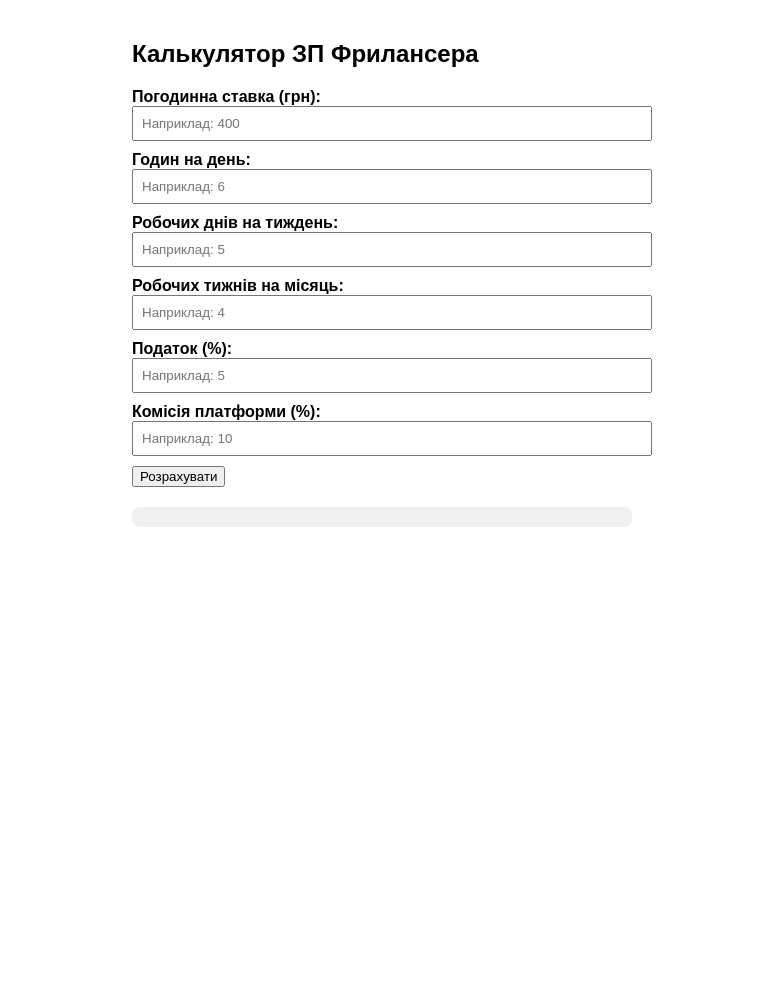
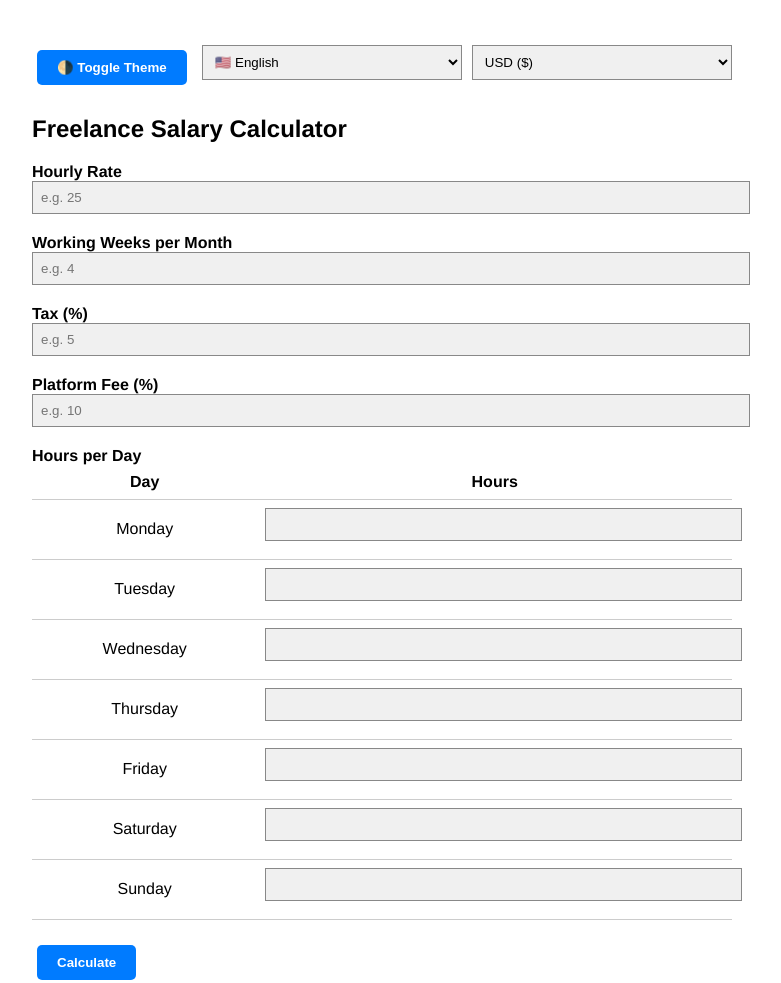
Before and after one commit to franklingothic14/freelance-pay-calc, a plain HTML site: page index.html in a window 1280 px wide. Shown: the top 983 px of the page, without its empty margins (258-1039 px from the left). Before the commit the page ends 800 px from the top, so only its background shows below. Drawn offline with Linux system fonts and the light colour scheme.

Commit message:
Update index.html

```diff
--- a/index.html
+++ b/index.html
@@ -1,61 +1,199 @@
 <!DOCTYPE html>
-<html lang="uk">
+<html lang="en">
 <head>
   <meta charset="UTF-8">
-  <title>Калькулятор ЗП Фрилансера</title>
+  <title>Freelance Salary Calculator</title>
   <style>
-    body { font-family: sans-serif; max-width: 500px; margin: 40px auto; }
-    input { width: 100%; margin-bottom: 10px; padding: 8px; }
-    label { font-weight: bold; }
-    .result { margin-top: 20px; padding: 10px; background: #f0f0f0; border-radius: 8px; }
+    :root {
+      --bg-color: #ffffff;
+      --text-color: #000000;
+      --card-bg: #f0f0f0;
+    }
+
+    .dark-theme {
+      --bg-color: #1e1e1e;
+      --text-color: #f5f5f5;
+      --card-bg: #2a2a2a;
+    }
+
+    body {
+      font-family: Helvetica, sans-serif;
+      background-color: var(--bg-color);
+      color: var(--text-color);
+      max-width: 700px;
+      margin: 40px auto;
+      padding: 0 10px;
+      transition: background-color 0.3s, color 0.3s;
+    }
+
+    input, select {
+      width: 100%;
+      margin-bottom: 10px;
+      padding: 8px;
+      background-color: var(--card-bg);
+      color: var(--text-color);
+      border: 1px solid #888;
+    }
+
+    label {
+      font-weight: bold;
+      display: block;
+      margin-top: 10px;
+    }
+
+    .result {
+      margin-top: 20px;
+      padding: 15px;
+      background: var(--card-bg);
+      border-radius: 8px;
+    }
+
+    table {
+      width: 100%;
+      border-collapse: collapse;
+      margin-bottom: 15px;
+    }
+
+    th, td {
+      padding: 8px;
+      border-bottom: 1px solid #ccc;
+      text-align: center;
+    }
+
+    button {
+      padding: 10px 20px;
+      margin: 10px 5px;
+      font-weight: bold;
+      border: none;
+      border-radius: 5px;
+      cursor: pointer;
+      background-color: #007BFF;
+      color: white;
+    }
+
+    .top-controls {
+      display: flex;
+      gap: 10px;
+      flex-wrap: wrap;
+      justify-content: space-between;
+      align-items: center;
+      margin-bottom: 20px;
+    }
+
+    .lang-select, .currency-select {
+      flex: 1;
+      min-width: 120px;
+    }
   </style>
 </head>
 <body>
-  <h2>Калькулятор ЗП Фрилансера</h2>
-  <label>Погодинна ставка (грн):</label>
-  <input type="number" id="rate" placeholder="Наприклад: 400">
+  <div class="top-controls">
+    <button onclick="toggleTheme()">🌗 <span data-en="Toggle Theme" data-uk="Змінити тему">Toggle Theme</span></button>
 
-  <label>Годин на день:</label>
-  <input type="number" id="hoursPerDay" placeholder="Наприклад: 6">
+    <select class="lang-select" onchange="setLang(this.value)">
+      <option value="en">🇺🇸 English</option>
+      <option value="uk">🇺🇦 Українська</option>
+    </select>
 
-  <label>Робочих днів на тиждень:</label>
-  <input type="number" id="daysPerWeek" placeholder="Наприклад: 5">
+    <select class="currency-select" onchange="setCurrency(this.value)">
+      <option value="USD">USD ($)</option>
+      <option value="UAH">UAH (₴)</option>
+    </select>
+  </div>
 
-  <label>Робочих тижнів на місяць:</label>
-  <input type="number" id="weeksPerMonth" placeholder="Наприклад: 4">
+  <h2 data-en="Freelance Salary Calculator" data-uk="Калькулятор Зарплати Фрілансера">Freelance Salary Calculator</h2>
 
-  <label>Податок (%):</label>
-  <input type="number" id="tax" placeholder="Наприклад: 5">
+  <label data-en="Hourly Rate" data-uk="Погодинна ставка">Hourly Rate</label>
+  <input type="number" id="rate" placeholder="e.g. 25">
 
-  <label>Комісія платформи (%):</label>
-  <input type="number" id="fee" placeholder="Наприклад: 10">
+  <label data-en="Working Weeks per Month" data-uk="Кількість тижнів на місяць">Working Weeks per Month</label>
+  <input type="number" id="weeksPerMonth" placeholder="e.g. 4">
 
-  <button onclick="calculate()">Розрахувати</button>
+  <label data-en="Tax (%)" data-uk="Податок (%)">Tax (%)</label>
+  <input type="number" id="tax" placeholder="e.g. 5">
+
+  <label data-en="Platform Fee (%)" data-uk="Комісія платформи (%)">Platform Fee (%)</label>
+  <input type="number" id="fee" placeholder="e.g. 10">
+
+  <label data-en="Hours per Day" data-uk="Години по днях">Hours per Day</label>
+  <table>
+    <thead>
+      <tr>
+        <th data-en="Day" data-uk="День">Day</th>
+        <th data-en="Hours" data-uk="Години">Hours</th>
+      </tr>
+    </thead>
+    <tbody id="hoursTable">
+      <tr><td data-en="Monday" data-uk="Понеділок">Monday</td><td><input type="number" id="mon"></td></tr>
+      <tr><td data-en="Tuesday" data-uk="Вівторок">Tuesday</td><td><input type="number" id="tue"></td></tr>
+      <tr><td data-en="Wednesday" data-uk="Середа">Wednesday</td><td><input type="number" id="wed"></td></tr>
+      <tr><td data-en="Thursday" data-uk="Четвер">Thursday</td><td><input type="number" id="thu"></td></tr>
+      <tr><td data-en="Friday" data-uk="П’ятниця">Friday</td><td><input type="number" id="fri"></td></tr>
+      <tr><td data-en="Saturday" data-uk="Субота">Saturday</td><td><input type="number" id="sat"></td></tr>
+      <tr><td data-en="Sunday" data-uk="Неділя">Sunday</td><td><input type="number" id="sun"></td></tr>
+    </tbody>
+  </table>
+
+  <button onclick="calculate()" data-en="Calculate" data-uk="Розрахувати">Calculate</button>
 
   <div class="result" id="result"></div>
 
   <script>
+    let currentLang = 'en';
+    let currentCurrency = 'USD';
+    const exchangeRate = 39; // UAH per 1 USD
+
+    function translate() {
+      document.querySelectorAll('[data-en]').forEach(el => {
+        el.innerText = el.dataset[currentLang];
+      });
+    }
+
+    function setLang(lang) {
+      currentLang = lang;
+      translate();
+    }
+
+    function setCurrency(curr) {
+      currentCurrency = curr;
+      calculate();
+    }
+
+    function toggleTheme() {
+      document.body.classList.toggle('dark-theme');
+    }
+
     function calculate() {
       const rate = parseFloat(document.getElementById("rate").value) || 0;
-      const hoursPerDay = parseFloat(document.getElementById("hoursPerDay").value) || 0;
-      const daysPerWeek = parseFloat(document.getElementById("daysPerWeek").value) || 0;
-      const weeksPerMonth = parseFloat(document.getElementById("weeksPerMonth").value) || 0;
+      const weeks = parseFloat(document.getElementById("weeksPerMonth").value) || 0;
       const tax = parseFloat(document.getElementById("tax").value) || 0;
       const fee = parseFloat(document.getElementById("fee").value) || 0;
 
-      const monthlyHours = hoursPerDay * daysPerWeek * weeksPerMonth;
-      const grossMonthly = rate * monthlyHours;
-      const feeAmount = grossMonthly * (fee / 100);
-      const taxedAmount = (grossMonthly - feeAmount) * (tax / 100);
-      const netMonthly = grossMonthly - feeAmount - taxedAmount;
-      const netYearly = netMonthly * 12;
+      const days = ["mon", "tue", "wed", "thu", "fri", "sat", "sun"];
+      let weeklyHours = 0;
+      days.forEach(day => {
+        weeklyHours += parseFloat(document.getElementById(day).value) || 0;
+      });
+
+      let monthlyHours = weeklyHours * weeks;
+      let grossMonthly = monthlyHours * rate;
+      let feeAmount = grossMonthly * (fee / 100);
+      let taxAmount = (grossMonthly - feeAmount) * (tax / 100);
+      let netMonthly = grossMonthly - feeAmount - taxAmount;
+      let netYearly = netMonthly * 12;
+
+      const currencySymbol = currentCurrency === 'UAH' ? '₴' : '$';
+      const multiplier = currentCurrency === 'UAH' ? exchangeRate : 1;
 
       document.getElementById("result").innerHTML = `
-        <strong>Брутто (місяць):</strong> ${grossMonthly.toFixed(2)} грн<br>
-        <strong>Нетто (місяць):</strong> ${netMonthly.toFixed(2)} грн<br>
-        <strong>Нетто (рік):</strong> ${netYearly.toFixed(2)} грн
+        <strong data-en="Gross Monthly" data-uk="Брутто в місяць">Gross Monthly</strong>: ${currencySymbol}${(grossMonthly * multiplier).toFixed(2)}<br>
+        <strong data-en="Net Monthly" data-uk="Нетто в місяць">Net Monthly</strong>: ${currencySymbol}${(netMonthly * multiplier).toFixed(2)}<br>
+        <strong data-en="Net Yearly" data-uk="Нетто в рік">Net Yearly</strong>: ${currencySymbol}${(netYearly * multiplier).toFixed(2)}
       `;
+      translate();
     }
+
+    translate();
   </script>
 </body>
 </html>
```
